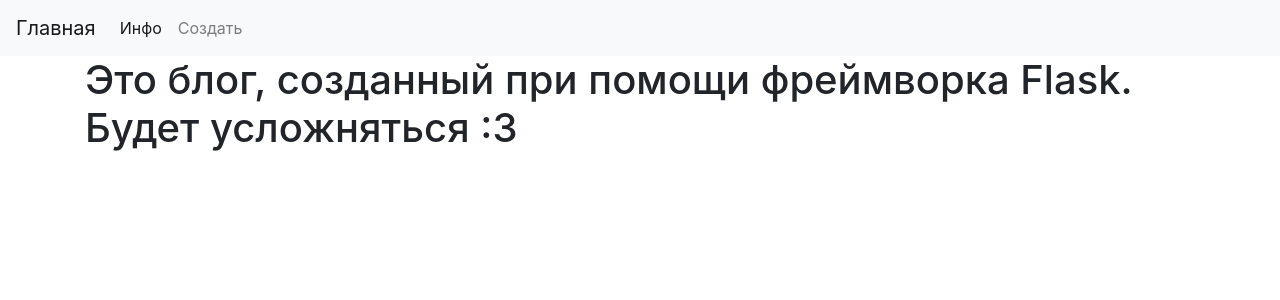
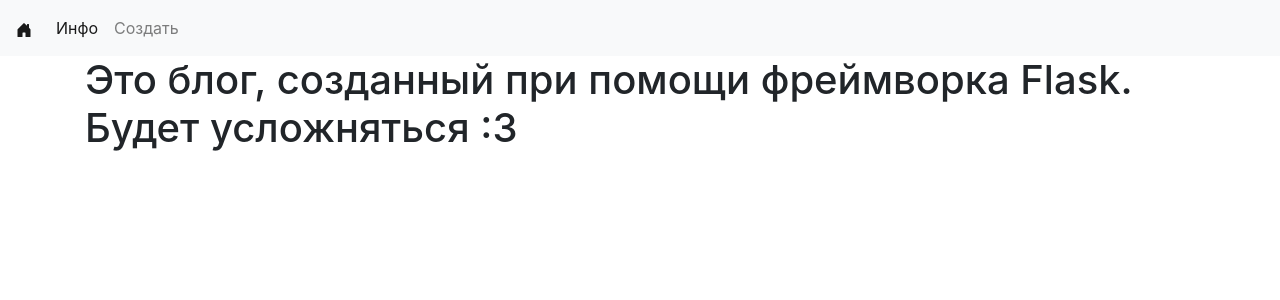
Before and after one commit to monk0ne/flaskblog, a Flask app: page /about in a window 1280 px wide. Shown: the top 300 px of the page. Run offline with Flask 2, Linux system fonts and the light colour scheme; some libraries are stand-ins or nearby versions.

Commit message:
Update base.html

```diff
--- a/templates/base.html
+++ b/templates/base.html
@@ -12,7 +12,11 @@
   </head>
   <body>
     <nav class="navbar navbar-expand-md navbar-light bg-light">
-        <a class="navbar-brand" href="{{ url_for('draw_main_page')}}">Главная</a>
+        <a class="navbar-brand" href="{{ url_for('draw_main_page')}}">
+      <svg xmlns="http://www.w3.org/2000/svg" width="16" height="16" fill="currentColor" class="bi bi-house-door-fill" viewBox="0 0 16 16">
+  <path d="M6.5 14.5v-3.505c0-.245.25-.495.5-.495h2c.25 0 .5.25.5.5v3.5a.5.5 0 0 0 .5.5h4a.5.5 0 0 0 .5-.5v-7a.5.5 0 0 0-.146-.354L13 5.793V2.5a.5.5 0 0 0-.5-.5h-1a.5.5 0 0 0-.5.5v1.293L8.354 1.146a.5.5 0 0 0-.708 0l-6 6A.5.5 0 0 0 1.5 7.5v7a.5.5 0 0 0 .5.5h4a.5.5 0 0 0 .5-.5z"/>
+</svg>
+      </a>
         <button class="navbar-toggler" type="button" data-toggle="collapse" data-target="#navbarNav" aria-controls="navbarNav" aria-expanded="false" aria-label="Toggle navigation">
             <span class="navbar-toggler-icon"></span>
         </button>
```
